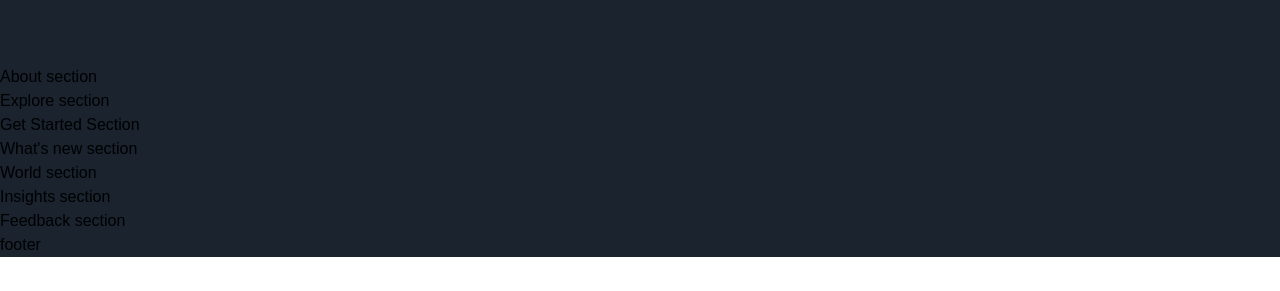
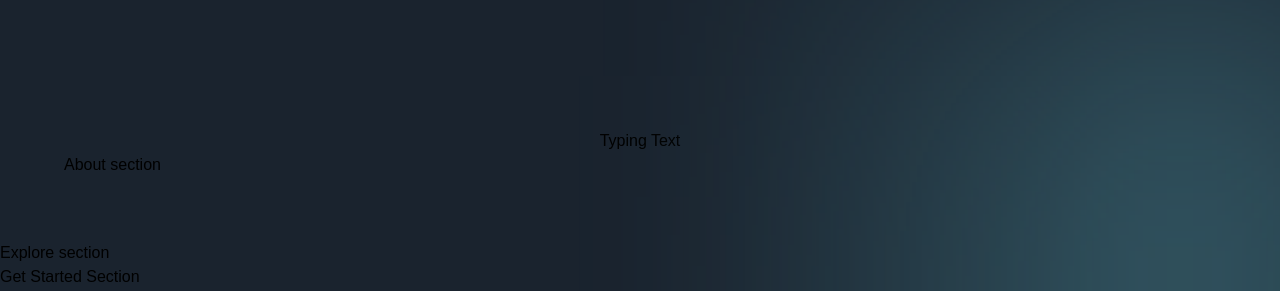
Before and after one commit to Chrstphr9/Meta-V, a Next.js app: page / in a window 1280 px wide. Shown: the part 1124-1415 px from the top of the page. Before the commit the page ends 1381 px from the top, so only its background shows below. Built offline with nearby package versions, Linux system fonts and the light colour scheme; a web font is replaced by a local one.

Commit message:
centering archi for text

```diff
--- a/sections/About.jsx
+++ b/sections/About.jsx
@@ -1,7 +1,25 @@
 'use client';
 
+import { motion } from "framer-motion";
+import { TypingText } from '../components'
+import styles from "../styles";
+import { slideIn, staggerContainer, textVariant } from "../utils/motion";
+
 const About = () => (
-  <section>
+  <section className={`${styles.paddings} relative z-18`}>
+    <div className="gradient-02 z-0" />
+    <motion.div
+      variants={staggerContainer}
+      initial="hidden"
+      whileInView="show"
+      viewport={{once:false, amount: 0.25}}
+      className={`${styles.innerWidth} mx-auto ${styles.flexCenter} flex-col`}
+    >
+    <TypingText title="| About MetaVerse"
+      textStyles="text-center"
+    />
+
+    </motion.div>
     About section
   </section>
 );
```
